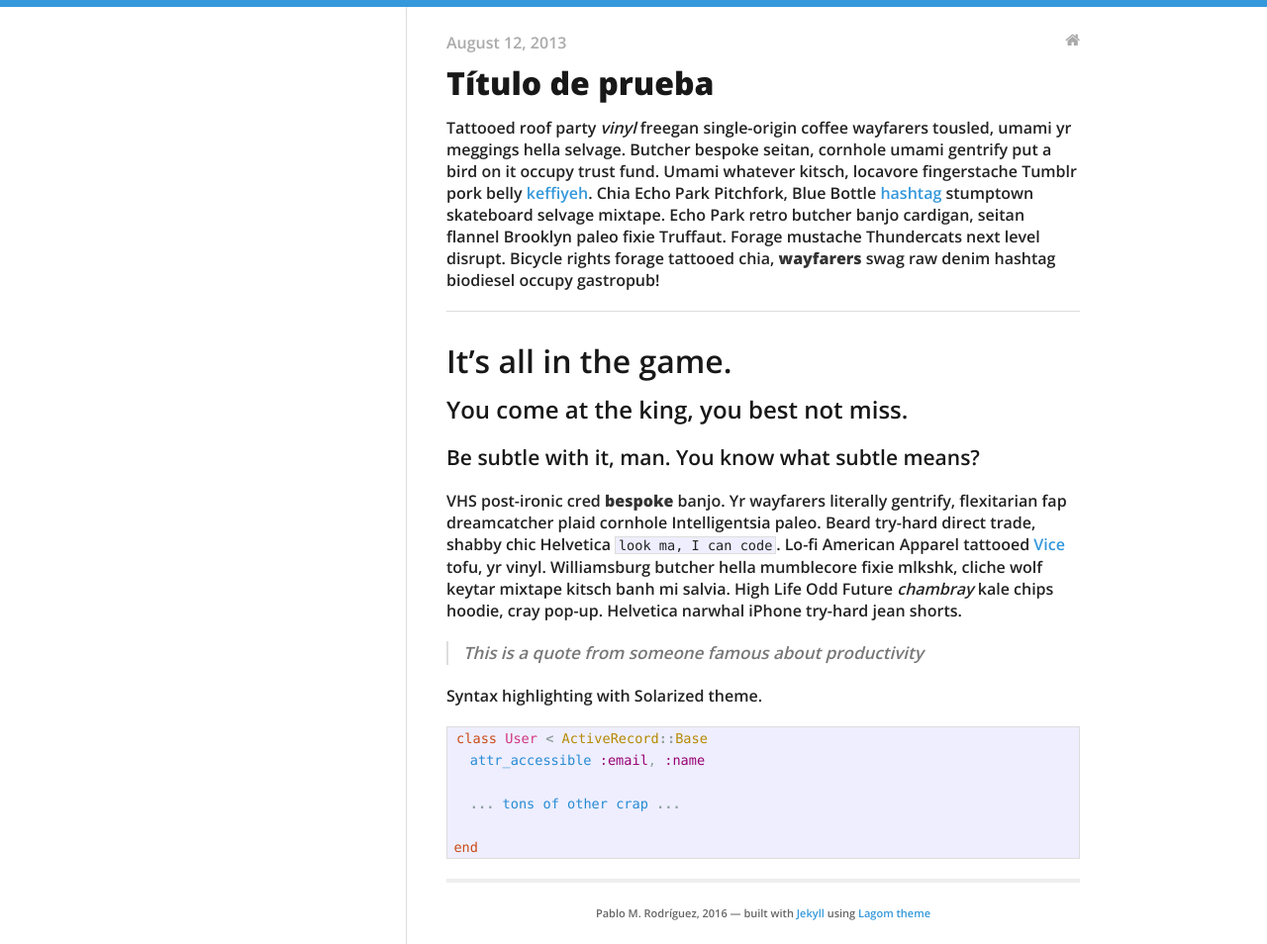
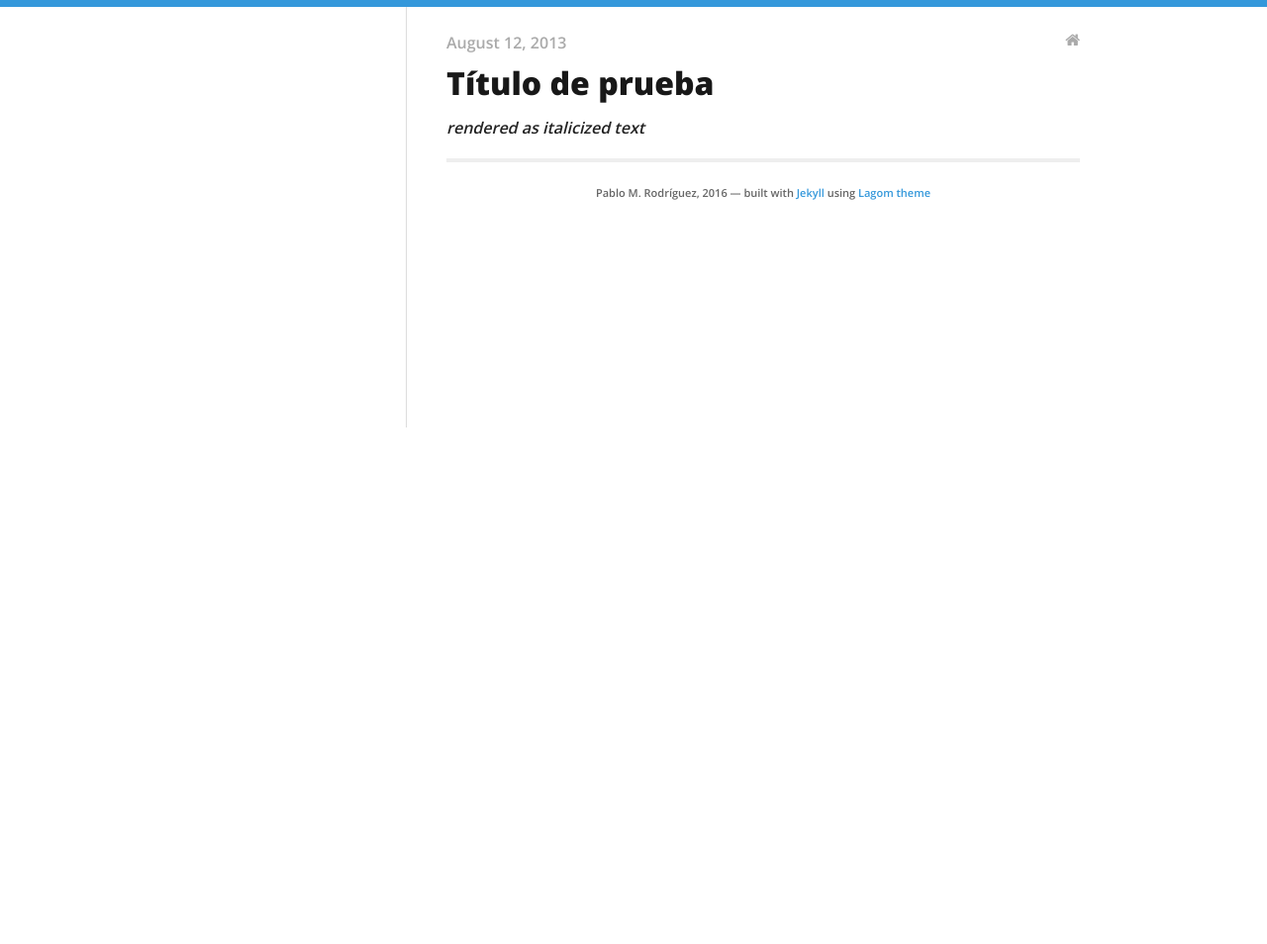
Before and after one commit to fearofcrime/fearofcrime.github.io, a Jekyll site: the page built from _posts/2013-08-12-another-sample.md, in a window 1280 px wide. Shown: the whole page at 99% size. Built offline with Jekyll 4.4.1, drawn with Linux system fonts in a browser that asks for light colours; nearby versions of some CDN libraries; after the commit the page ends 907 px from its top, so only the background shows below that.

Commit message:
Update 2013-08-12-another-sample.md

```diff
--- a/_posts/2013-08-12-another-sample.md
+++ b/_posts/2013-08-12-another-sample.md
@@ -5,40 +5,4 @@
 - blog
 ---
 
-Tattooed roof party *vinyl* freegan single-origin coffee wayfarers tousled, umami yr
-meggings hella selvage. Butcher bespoke seitan, cornhole umami gentrify put a bird
-on it occupy trust fund. Umami whatever kitsch, locavore fingerstache Tumblr pork belly
-[keffiyeh](#). Chia Echo Park Pitchfork, Blue Bottle [hashtag](#) stumptown skateboard selvage
-mixtape. Echo Park retro butcher banjo cardigan, seitan flannel Brooklyn paleo fixie
-Truffaut. Forage mustache Thundercats next level disrupt. Bicycle rights forage tattooed
-chia, **wayfarers** swag raw denim hashtag biodiesel occupy gastropub!
-
----
-
-# It's all in the game.
-
-## You come at the king, you best not miss.
-
-### Be subtle with it, man. You know what subtle means?
-
-VHS post-ironic cred **bespoke** banjo. Yr wayfarers literally gentrify, flexitarian fap
-dreamcatcher plaid cornhole Intelligentsia paleo. Beard try-hard direct trade, shabby chic
-Helvetica `look ma, I can code`. Lo-fi American Apparel tattooed [Vice](#) tofu, yr vinyl.
-Williamsburg butcher hella mumblecore fixie mlkshk, cliche wolf keytar mixtape kitsch banh mi
-salvia. High Life Odd Future *chambray* kale chips hoodie, cray pop-up. Helvetica narwhal
-iPhone try-hard jean shorts.
-
-> This is a quote from someone famous about productivity
-
-
-Syntax highlighting with Solarized theme.
-
-{% highlight ruby %}
-class User < ActiveRecord::Base
-  attr_accessible :email, :name
-
-  ... tons of other crap ...
-
-end
-
-{% endhighlight %}
+_rendered as italicized text_
```
